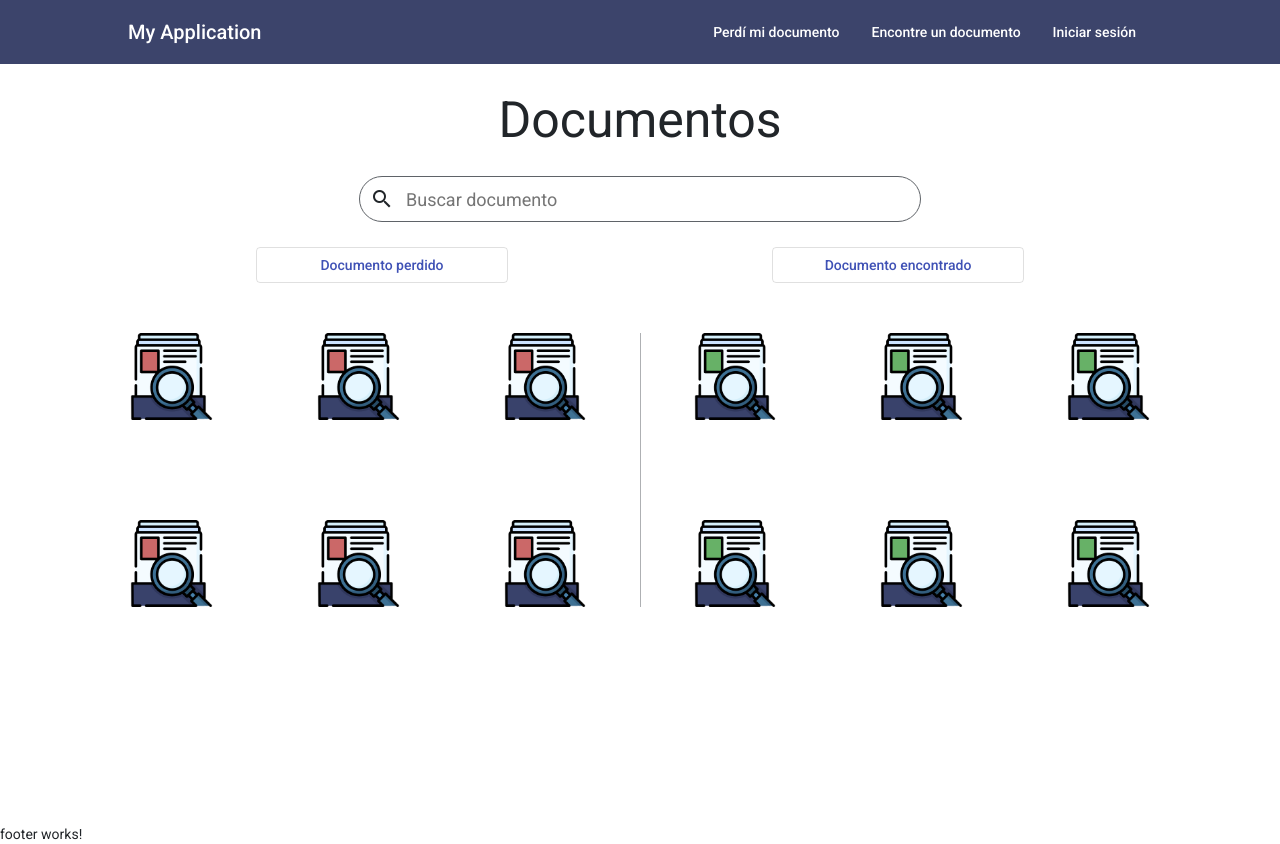
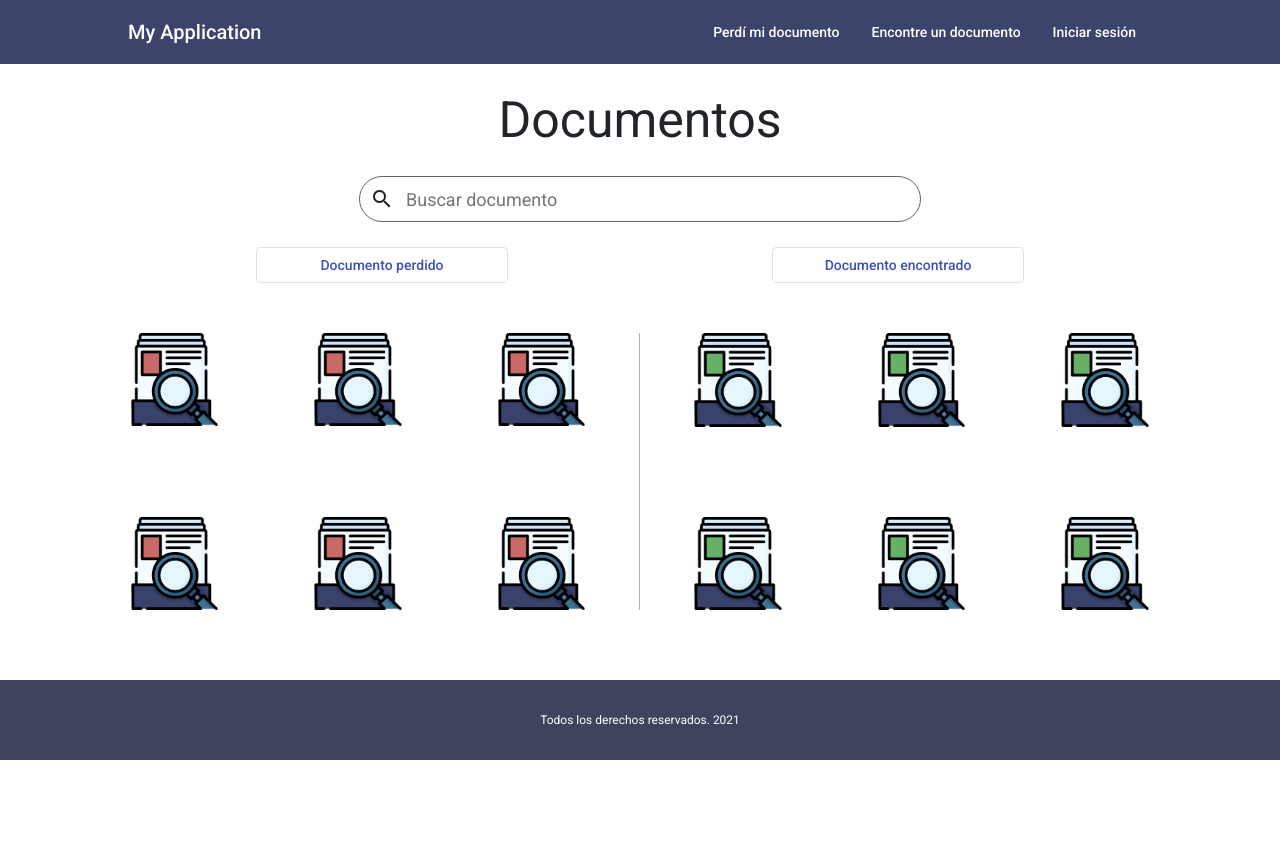
Before and after one commit to Jhonattan25/TrainingProject, an Angular app: page / in a window 1280 px wide. After the commit the page ends 800 px from the top, so only its background shows below. Built offline with nearby package versions, Linux system fonts and the light colour scheme.

Commit message:
Add styles to home and login

```diff
--- a/src/app/components/footer/footer.component.css
+++ b/src/app/components/footer/footer.component.css
@@ -0,0 +1,7 @@
+.footer{
+    background-color: #3f445e;
+    text-align: center;
+    color: #fff;
+    padding: 30px 0;
+    font-size: 12px;
+}
--- a/src/app/components/footer/footer.component.html
+++ b/src/app/components/footer/footer.component.html
@@ -1 +1,3 @@
-<p>footer works!</p>
+<div class="footer">
+    <span>Todos los derechos reservados. 2021</span>
+</div>
--- a/src/app/pages/home/home.component.css
+++ b/src/app/pages/home/home.component.css
@@ -1,14 +1,17 @@
 .content{
-    height: 90vh;
+    min-height: 72vh;
+    padding-top: 40px;
 }
 
 .content .contentTitle{
     text-align: center;
-    margin: 40px 0;
+    margin: 0;
+    margin-bottom: 40px;
 }
 
 .content .contentTitle h1{
     font-size: 50px;
+    margin: 0;
 }
 
 .content .contentInput{
@@ -72,24 +75,24 @@ img{
     display: flex;
     justify-content: space-between;
     padding: 0 10%;
-
+    margin-bottom: 50px;
+    flex-wrap: wrap;
 }
 
 .contentImgs .contentImg{
     width: 50%;
+    box-sizing: border-box;
     display: grid;
-    grid-template-columns: 1fr 1fr 1fr;
-    grid-gap: 100px;
+    grid-template-columns:  repeat(3, minmax(67px, 1fr));
+    grid-gap: 90px;
 }
 
 .contentImgs .imgLost{
-
     padding-right: 5%;
     border-right: 1px #5f636880 solid;
 }
 
 .contentImgs .imgFound{
-
     padding-left: 5%;
 }
 
--- a/src/app/pages/home/home.component.html
+++ b/src/app/pages/home/home.component.html
@@ -7,7 +7,7 @@
         <input type="text" placeholder="Buscar documento">
     </div>
     <div class="warning" *ngIf="showWarning">
-        <span>-- No se encontro ningun documento --</span>
+        <span>— No se encontró ningún documento —</span>
     </div>
     <div class="contentButtons">
         <button class="contentButtonsLost btn" mat-stroked-button color="primary" (click)="showWarning=!showWarning">Documento perdido</button>
--- a/src/app/pages/login/login.component.css
+++ b/src/app/pages/login/login.component.css
@@ -1,11 +1,20 @@
+.loginCard{
+    min-height: 69vh;
+    width: 50%;
+    margin: 30px auto;
+}
+
 .elementsCard{
    text-align:  center;
 }
-.loginCard{
-    width: 50%;
+
+.example-full-width{
+    width: 80%;
+}
+
+.buttonsLogin{
+    width: 80%;
+    display: flex;
+    justify-content: space-between;
     margin: 0 auto;
-    margin-top: 30px;
 }
-.example-full-width{
-    width: 70%;
-}
```
